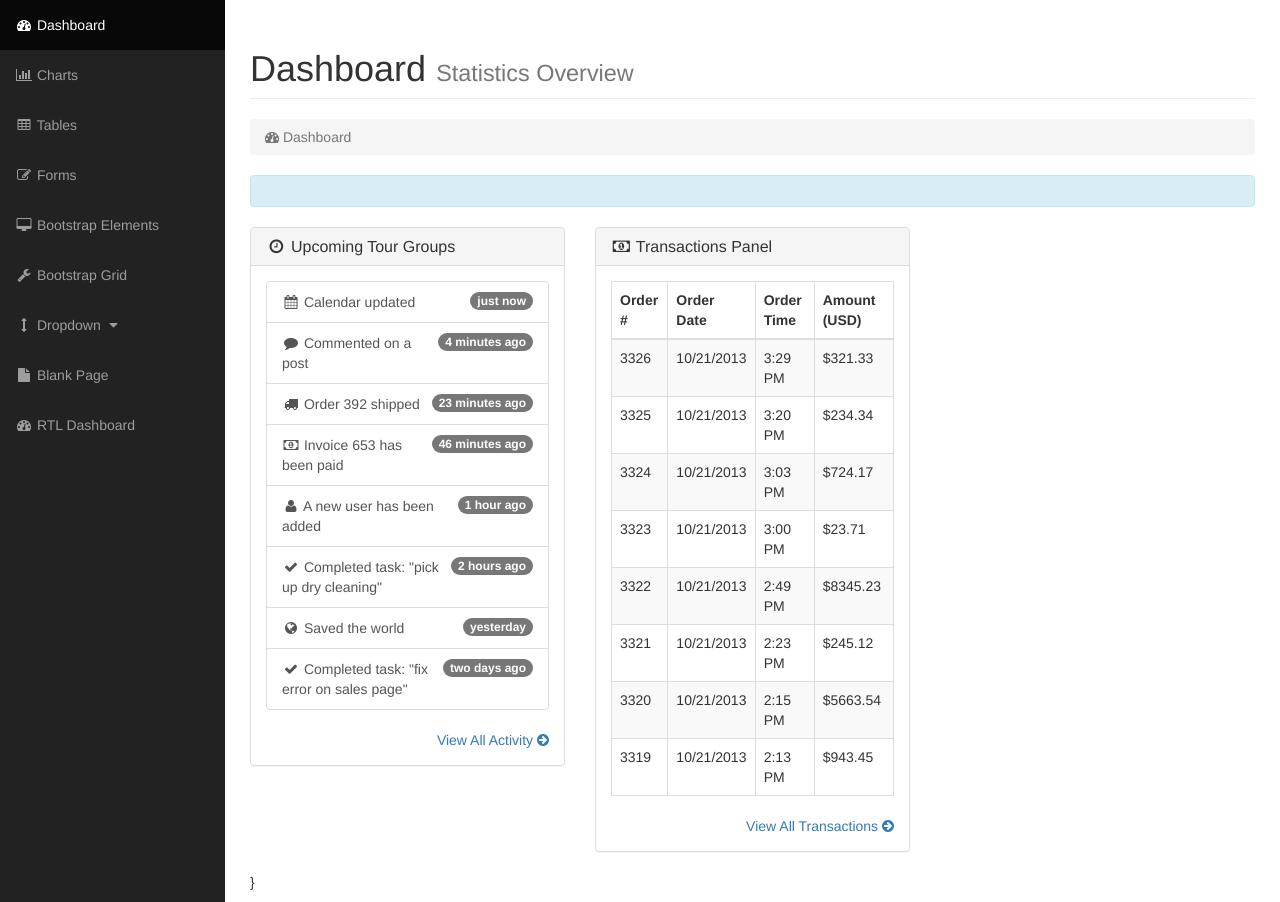
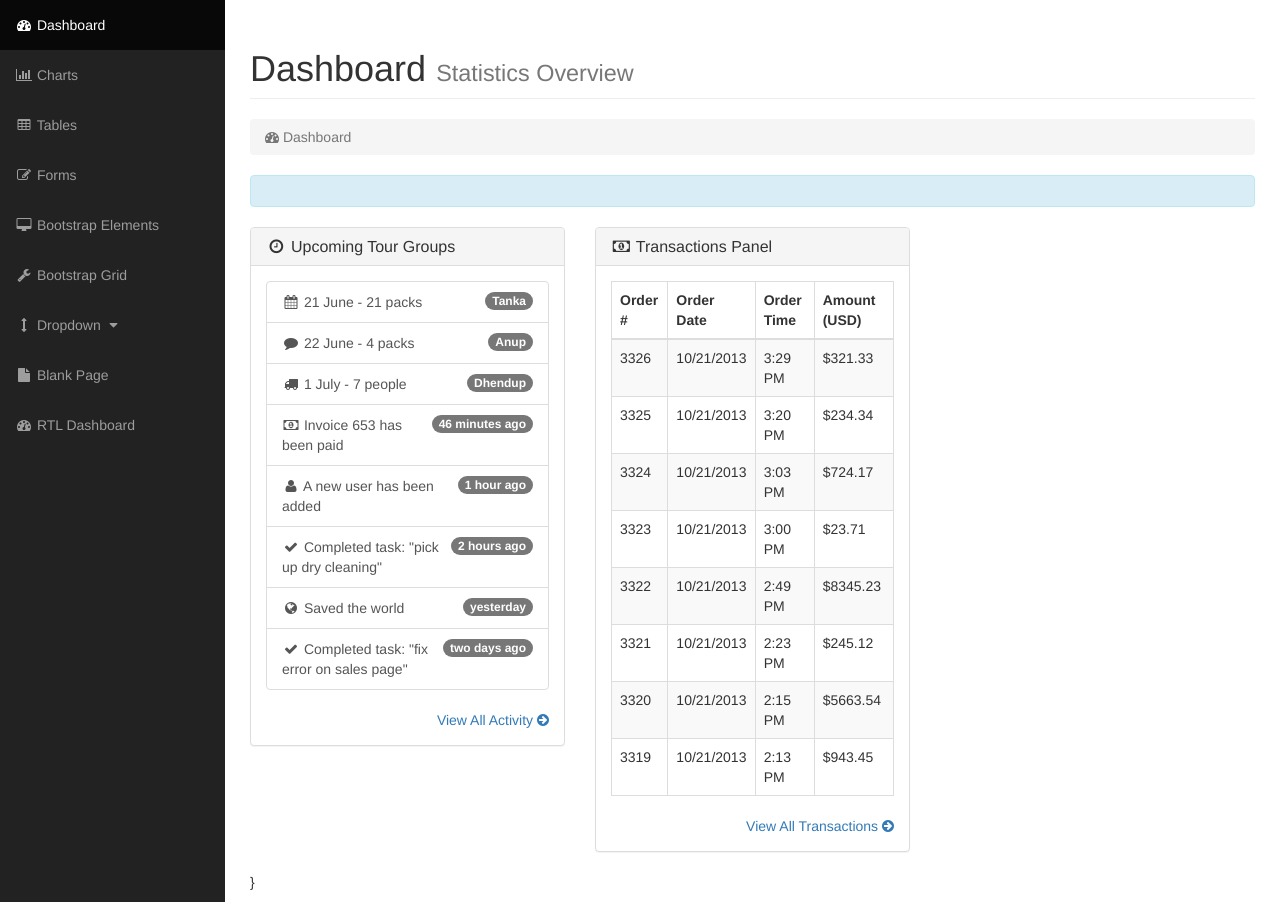
Before and after one commit to tanka/djangogirls, a Django app: page / in a window 1280 px wide. Shown: the part 51-953 px from the top of the page. Run offline with Django 3.2, Linux system fonts and the light colour scheme; grey boxes labelled with a size stand in for pictures from a placeholder-image service; data that the repository does not hold is empty; some libraries are stand-ins or nearby versions.

Commit message:
few data

```diff
--- a/tours/templates/tours/base.html
+++ b/tours/templates/tours/base.html
@@ -11,7 +11,7 @@
     <meta name="description" content="">
     <meta name="author" content="">
 
-    <title>SB Admin - Bootstrap Admin Template</title>
+    <title>Admin - Manage Tours</title>
 
     <!-- Bootstrap Core CSS -->
     <!--<link rel="stylesheet" href="{% static 'css/blog.css' %}">  -->
--- a/tours/templates/tours/index.html
+++ b/tours/templates/tours/index.html
@@ -42,16 +42,16 @@
                 <div class="panel-body">
                     <div class="list-group">
                         <a href="#" class="list-group-item">
-                            <span class="badge">just now</span>
-                            <i class="fa fa-fw fa-calendar"></i> Calendar updated
+                            <span class="badge">Tanka</span>
+                            <i class="fa fa-fw fa-calendar"></i> 21 June - 21 packs
                         </a>
                         <a href="#" class="list-group-item">
-                            <span class="badge">4 minutes ago</span>
-                            <i class="fa fa-fw fa-comment"></i> Commented on a post
+                            <span class="badge">Anup</span>
+                            <i class="fa fa-fw fa-comment"></i> 22 June - 4 packs
                         </a>
                         <a href="#" class="list-group-item">
-                            <span class="badge">23 minutes ago</span>
-                            <i class="fa fa-fw fa-truck"></i> Order 392 shipped
+                            <span class="badge">Dhendup</span>
+                            <i class="fa fa-fw fa-truck"></i> 1 July - 7 people
                         </a>
                         <a href="#" class="list-group-item">
                             <span class="badge">46 minutes ago</span>
```
